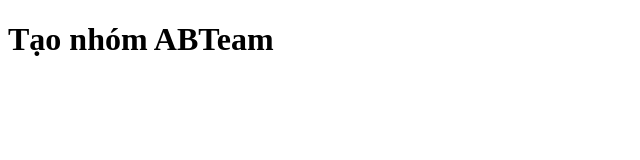
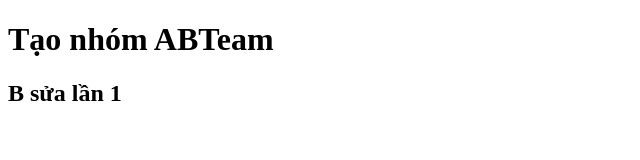
Before and after one commit to hoangphanhp/ABTeam, a plain HTML site: page index.html in a window 1280 px wide. Shown: the whole page, without its empty margins (0-640 px from the left). Drawn offline with Linux system fonts and the light colour scheme.

Commit message:
1. B sửa lần 1

```diff
--- a/index.html
+++ b/index.html
@@ -7,5 +7,6 @@
 </head>
 <body>
     <h1>Tạo nhóm ABTeam</h1>
+    <h2>B sửa lần 1</h2>
 </body>
 </html>
```
